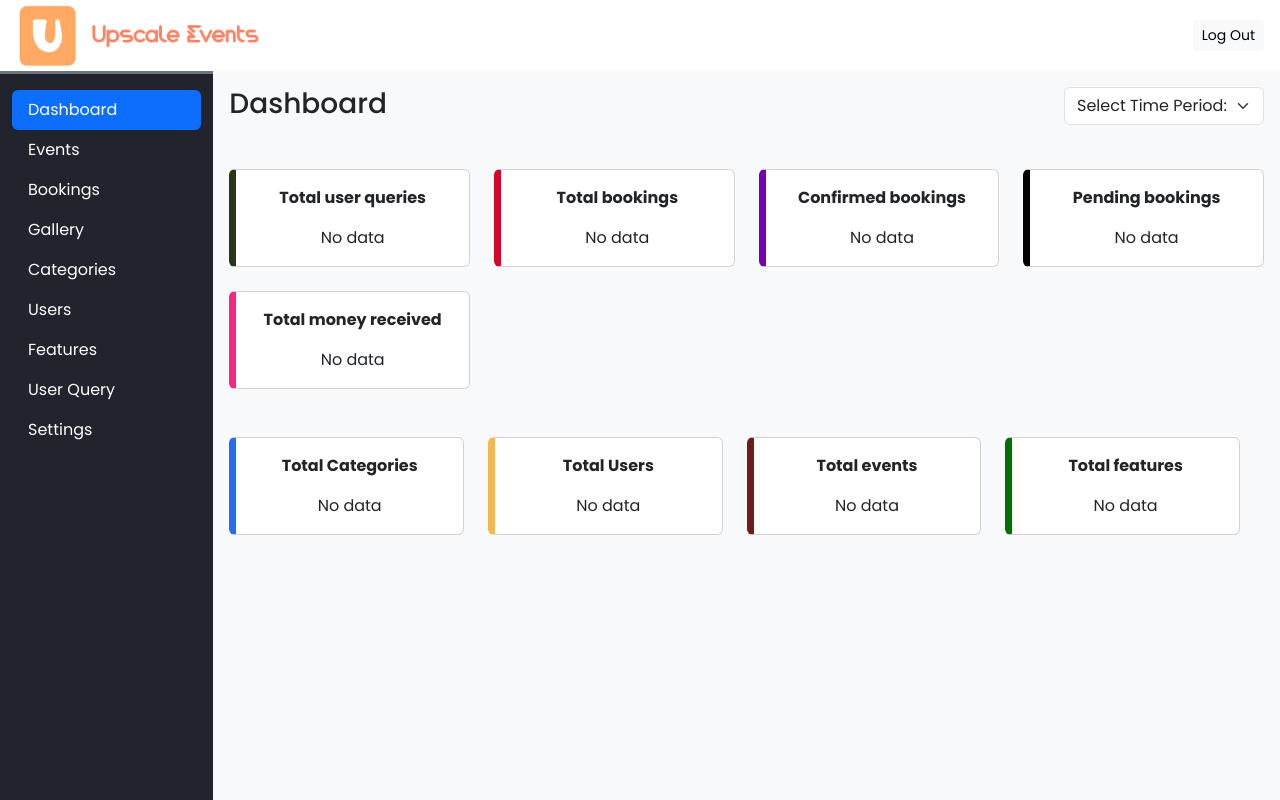
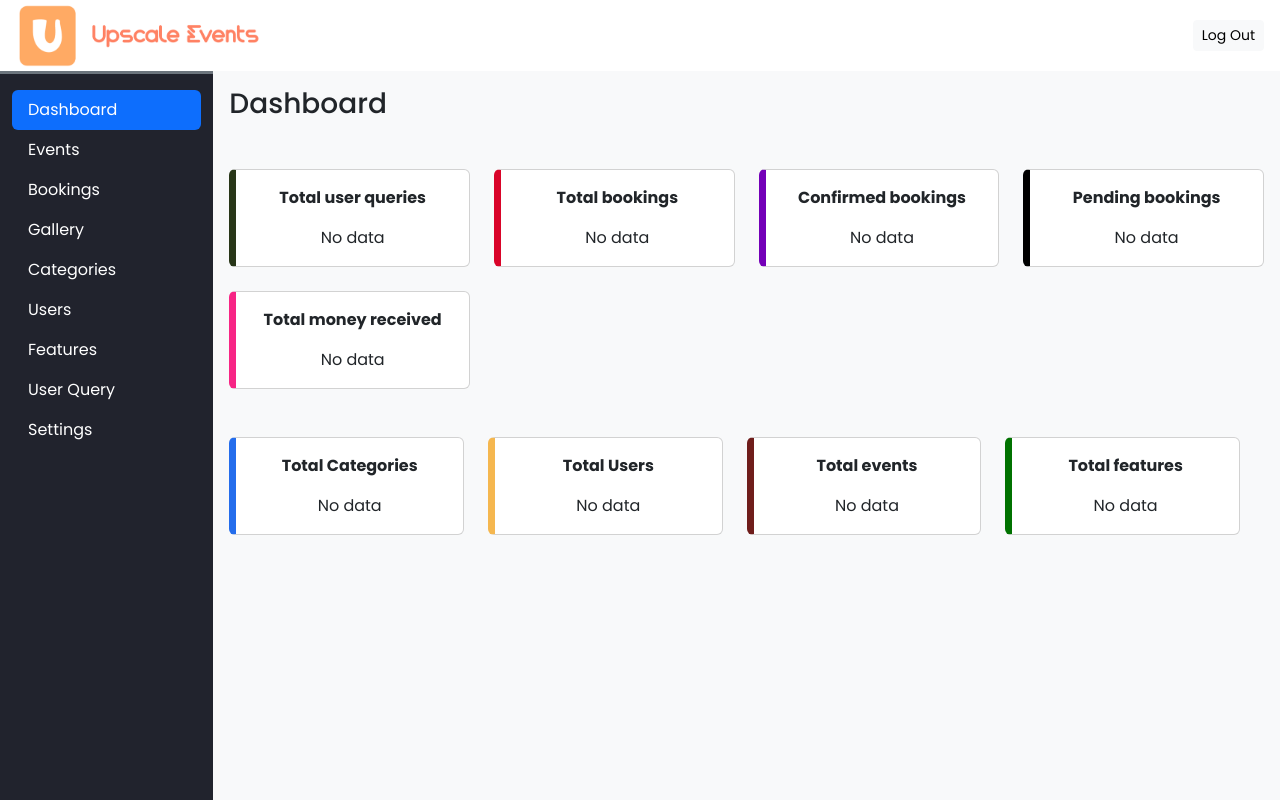
Before and after one commit to Bisakha7/projectevent, a PHP site: page /PROJECTEVENT/admin/dashboard.php in a window 1280 px wide. Run offline with PHP 8.4, Linux system fonts and the light colour scheme; the visitor is signed in with stand-in values (Sample User, id 1); data that the repository does not hold is empty; some libraries are stand-ins or nearby versions.

Commit message:
remove dropdown

```diff
--- a/admin/dashboard.php
+++ b/admin/dashboard.php
@@ -32,13 +32,13 @@ adminLogin();
       <h3 class="mb-5">Dashboard</h3>
       <div class="mb-3">
 
-  <select class="form-select" id="time_period" onchange="filterData(this.value)">
+  <!-- <select class="form-select" id="time_period">
     <option value="">Select Time Period:</option>
     <option value="last_30_days">Last 30 days</option>
     <option value="last_3_months">Last 3 months</option>
     <option value="last_6_months">Last 6 months</option>
     <option value="last_year">Last year</option>
-  </select>
+  </select> -->
 </div>
 
     </div>
```
